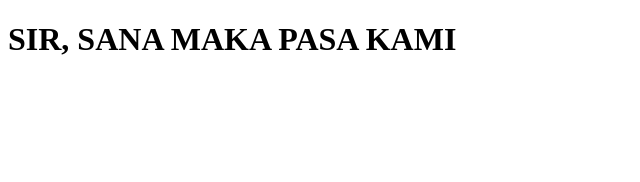
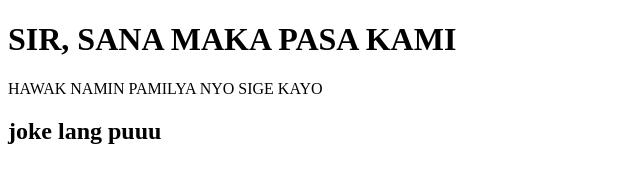
Before and after one commit to Daniel-Llanda/daniel-llanda.github.io, a plain HTML site: page index.html in a window 1280 px wide. Shown: the whole page, without its empty margins (0-640 px from the left). Drawn offline with Linux system fonts and the light colour scheme.

Commit message:
adding new paragraph

```diff
--- a/index.html
+++ b/index.html
@@ -8,5 +8,7 @@
 </head>
 <body>
     <h1>SIR, SANA MAKA PASA KAMI</h1>
+    <p>HAWAK NAMIN PAMILYA NYO SIGE KAYO</p>
+    <h2>joke lang puuu</h2>
 </body>
 </html>
```
